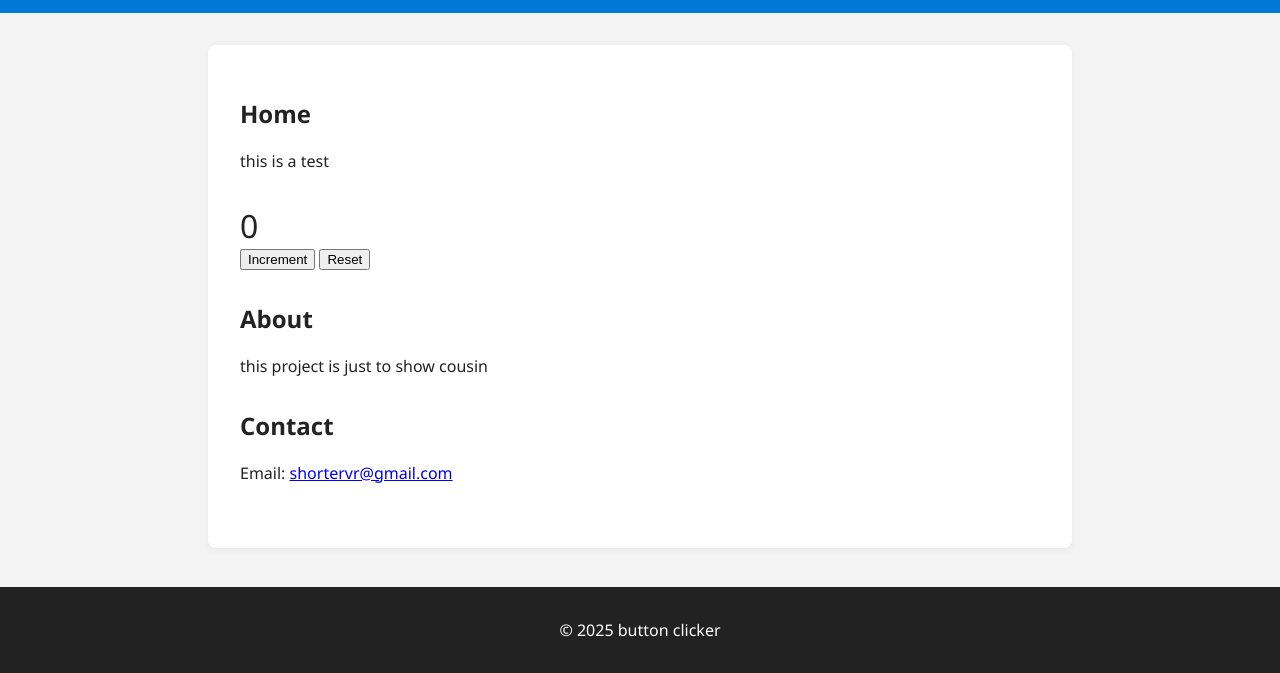
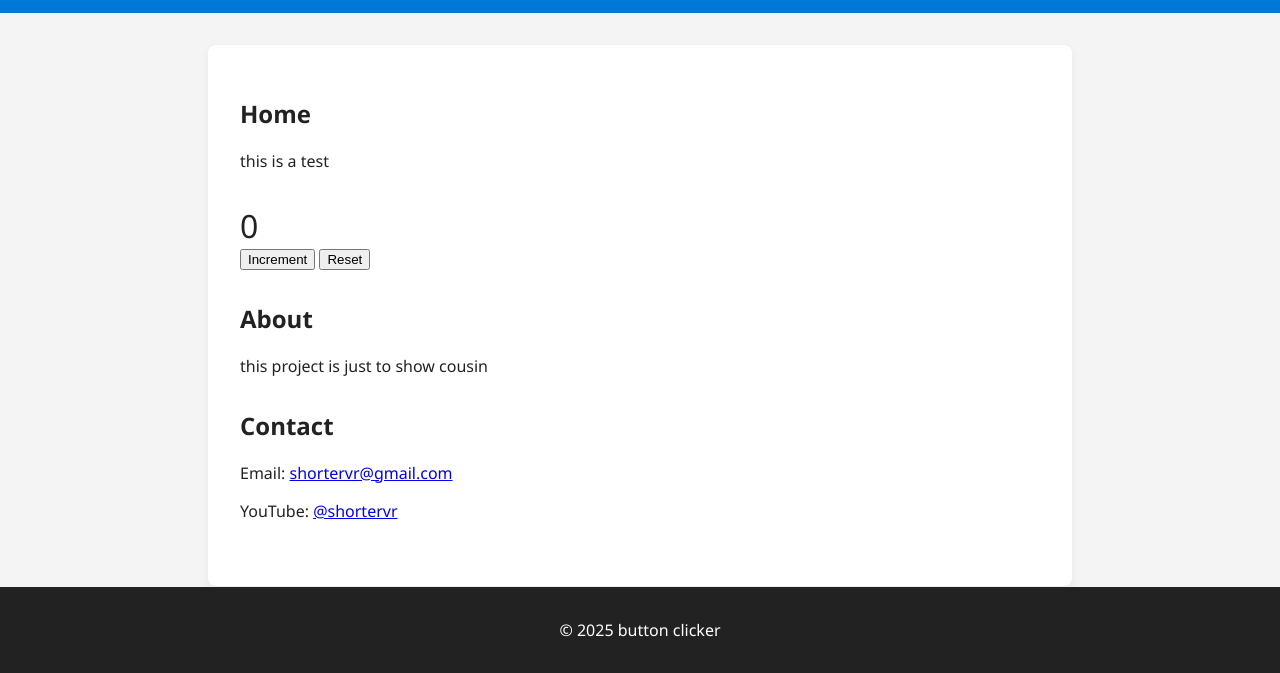
Before and after one commit to ChildOfEvilLarry/buttonwebsitething, a plain HTML site: page index.html in a window 1280 px wide. Shown: the part 127-800 px from the top of the page. Drawn offline with Linux system fonts and the light colour scheme.

Commit message:
Update index.html

```diff
--- a/index.html
+++ b/index.html
@@ -35,6 +35,7 @@
         <section id="contact">
             <h2>Contact</h2>
             <p>Email: <a href="mailto:shortervr@gmail.com">shortervr@gmail.com</a></p>
+            <p>YouTube: <a href="https://www.youtube.com/@shortervr" target="_blank">@shortervr</a></p>
         </section>
     </main>
     <footer>
```
